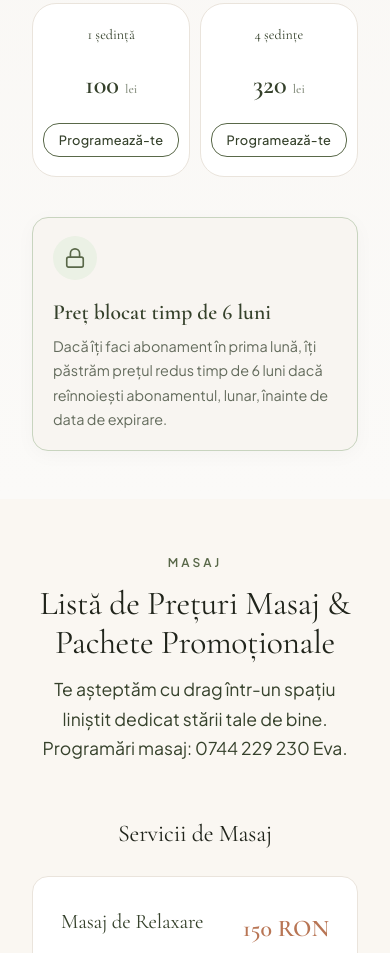
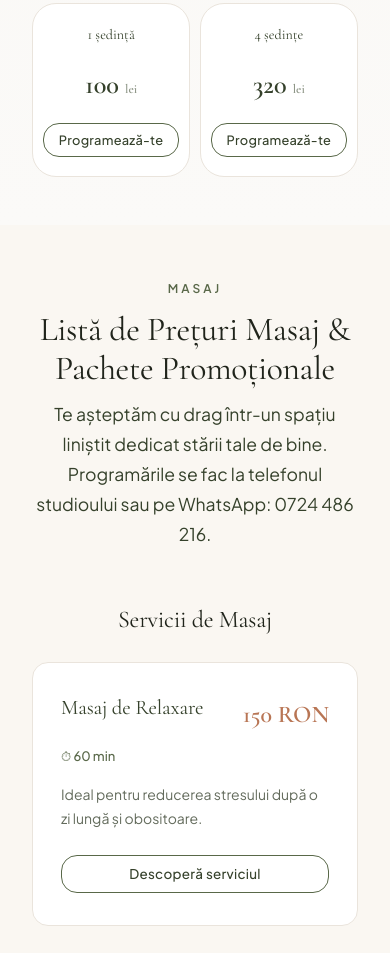
Before and after one commit to Matei1199/Bloom-Studio-Cluj, a website: page index.html in a window 390 px wide. Shown: the part 9068-10021 px from the top of the page. Drawn offline with nearby package versions, Linux system fonts and the light colour scheme.

Commit message:
fix: remove price lock banner and update all booking and contact numbers strictly to studio phone 0724 486 216

```diff
--- a/index.html
+++ b/index.html
@@ -365,11 +365,6 @@
         <div id="pricing-dynamic-container" class="reveal-on-scroll">
           <!-- Rendered via app.js -->
         </div>
-
-        <!-- 6-Month Price Retention Rule Banner -->
-        <div id="price-lock-container" class="reveal-on-scroll">
-          <!-- Rendered via app.js -->
-        </div>
       </div>
     </section>
 
@@ -380,7 +375,7 @@
           <span class="eyebrow-label">MASAJ</span>
           <h2>Listă de Prețuri Masaj & Pachete Promoționale</h2>
           <p style="margin-top: 0.75rem; font-size: 1.1rem; color: var(--sage-dark);">
-            Te așteptăm cu drag într-un spațiu liniștit dedicat stării tale de bine. Programări masaj: 0744 229 230 Eva.
+            Te așteptăm cu drag într-un spațiu liniștit dedicat stării tale de bine. Programările se fac la telefonul studioului sau pe WhatsApp: 0724 486 216.
           </p>
         </div>
 
@@ -471,7 +466,7 @@
                 <select id="booking-instructor-select" class="form-input">
                   <option value="Echipa Pilates Reformer">Echipa Pilates Reformer (Grup max 3)</option>
                   <option value="Echipa Pilates Mat">Echipa Pilates Mat</option>
-                  <option value="Masaj">Specialist Masaj (0744 229 230 Eva)</option>
+                  <option value="Masaj">Specialist Masaj (0724 486 216)</option>
                 </select>
               </div>
             </div>
@@ -773,8 +768,7 @@
             <strong>Duminică:</strong> La cerere
           </p>
           <p style="font-size: 0.8125rem;">
-            Telefon Studio: <a href="tel:+40724486216" style="color: var(--gold-champagne);">0724 486 216</a><br />
-            WhatsApp Eva (Masaj): <a href="https://wa.me/40744229230" target="_blank" style="color: var(--gold-champagne);">0744 229 230</a><br />
+            Telefon / WhatsApp Studio: <a href="tel:+40724486216" style="color: var(--gold-champagne);">0724 486 216</a><br />
             Instagram: <a href="https://www.instagram.com/bloompilatescluj/" target="_blank" style="color: var(--gold-champagne);">@bloompilatescluj</a>
           </p>
         </div>
--- a/js/app.js
+++ b/js/app.js
@@ -7,7 +7,6 @@ document.addEventListener("DOMContentLoaded", () => {
   initNavbar();
   initMobileMenu();
   renderPricingTabs();
-  renderPriceLockBanner();
   renderMassageCatalog();
   renderInstructors();
   renderGallery();
@@ -140,25 +139,6 @@ function renderPricingTabs() {
   });
 }
 
-/* Render 6-Month Price Retention Banner */
-function renderPriceLockBanner() {
-  const container = document.getElementById("price-lock-container");
-  if (!container || !window.BLOOM_CONFIG || !window.BLOOM_CONFIG.priceLockRule) return;
-  const rule = window.BLOOM_CONFIG.priceLockRule;
-  if (!rule.enabled) return;
-  container.innerHTML = `
-    <div class="price-lock-banner">
-      <div class="price-lock-icon">
-        <svg width="22" height="22" viewBox="0 0 24 24" fill="none" stroke="currentColor" stroke-width="1.8"><rect x="3" y="11" width="18" height="11" rx="2" ry="2"/><path d="M7 11V7a5 5 0 0 1 10 0v4"/></svg>
-      </div>
-      <div class="price-lock-text">
-        <strong>${rule.title}</strong>
-        <p>${rule.description}</p>
-      </div>
-    </div>
-  `;
-}
-
 /* Render Official Massage Treatments & Packages */
 function renderMassageCatalog() {
   const containerInd = document.getElementById("massage-individual-grid");
@@ -288,7 +268,7 @@ function initGlobalButtonListeners() {
     if (massagePkgBtn) {
       const packageName = massagePkgBtn.getAttribute("data-book-massage");
       const encodedMsg = encodeURIComponent(`Bună ziua! Doresc să mă programez la: ${packageName} la Bloom Studio.`);
-      window.open(`https://wa.me/40744229230?text=${encodedMsg}`, "_blank");
+      window.open(`https://wa.me/40724486216?text=${encodedMsg}`, "_blank");
     }
 
     const planBtn = e.target.closest("[data-book-plan]");
--- a/js/config.js
+++ b/js/config.js
@@ -34,12 +34,6 @@ const BLOOM_CONFIG = {
       "Masaj Relaxare Cluj",
       "Drenaj Limfatic Cluj"
     ]
-  },
-
-  priceLockRule: {
-    enabled: true,
-    title: "Preț blocat timp de 6 luni",
-    description: "Dacă îți faci abonament în prima lună, îți păstrăm prețul redus timp de 6 luni dacă reînnoiești abonamentul, lunar, înainte de data de expirare."
   },
 
   newsletter: {
@@ -161,9 +155,9 @@ const BLOOM_CONFIG = {
   // Massage Catalog
   massageCatalog: {
     therapist: "Masaj",
-    phone: "0744 229 230",
-    phoneTel: "tel:+40744229230",
-    introText: "Te așteptăm cu drag într-un spațiu liniștit dedicat stării tale de bine. Programări masaj: 0744 229 230 Eva.",
+    phone: "0724 486 216",
+    phoneTel: "tel:+40724486216",
+    introText: "Te așteptăm cu drag într-un spațiu liniștit dedicat stării tale de bine. Programările se fac la telefonul studioului sau pe WhatsApp: 0724 486 216.",
     individualServices: [
       { name: "Masaj de Relaxare", desc: "Ideal pentru reducerea stresului după o zi lungă și obositoare.", duration: "60 min", price: "150 RON" },
       { name: "Masaj Anticelulitic cu Bambus", desc: "Ajută la îmbunătăățirea circulației sangvine și la reducerea celulitei.", duration: "60 min", price: "150 RON" },
@@ -190,7 +184,7 @@ const BLOOM_CONFIG = {
       bio: "Te așteptăm în camera de masaj de la Bloom Studio cu tratamente de relaxare, drenaj limfatic brazilian, masaj anticelulitic cu bambus, decontractare musculară și masaj facial.",
       image: "assets/images/studio-lounge.jpg",
       social: "@bloompilatescluj",
-      phoneDirect: "0744 229 230"
+      phoneDirect: "0724 486 216"
     },
     {
       name: "Echipa Pilates Bloom",
@@ -233,7 +227,7 @@ const BLOOM_CONFIG = {
 
   faqs: [
     { question: "Este doar pentru femei?", answer: "Nu, sunt bine veniți și bărbații." },
-    { question: "Cum mă pot programa la masaj la Bloom Studio Cluj?", answer: "Te poți programa direct prin formularul de pe site sau o poți contacta pe colega noastră, Eva, la numărul de telefon / WhatsApp: 0744 229 230." },
+    { question: "Cum mă pot programa la masaj la Bloom Studio Cluj?", answer: "Te poți programa direct prin formularul de pe site sau ne poți contacta la numărul de telefon / WhatsApp al studioului: 0724 486 216." },
     { question: "Ce servicii de masaj sunt disponibile în studio?", answer: "Oferim Masaj de Relaxare (150 RON), Masaj Anticelulitic cu Bambus (150 RON), Drenaj Limfatic Brazilian (180 RON), Masaj de Decontractare Mușchi (160 RON), Masaj Facial (130 RON) și Peeling Corporal (100 RON), plus pachete promoționale avantajoase." },
     { question: "Pot veni la Reformer Pilates dacă nu am mai făcut niciodată?", answer: "Da! Clasele noastre sunt concepute pentru toate nivelurile. Grupele restrânse de maxim 3 persoane permit instructorului să îți ofere atenție individuală." },
     { question: "Unde este situat studioul Bloom în Cluj-Napoca?", answer: "Studioul nostru este situat pe Strada Aurel Vlaicu nr. 184, bloc C1, scara 2, parter, Cluj-Napoca (la granița dintre cartierele Mărăști și Someșeni, lângă Leroy Merlin)." },
@@ -249,7 +243,7 @@ const BLOOM_CONFIG = {
       date: "August 2026",
       readTime: "4 min lectură",
       image: "assets/images/studio-lounge.jpg",
-      content: `<p>Uneori, cel mai bun lucru pe care îl poți face pentru corpul tău este să îi oferi o oră de pauză. De acum, te poți programa la masaj în cadrul studioului nostru Bloom Studio din Cluj-Napoca!</p><p>Te așteptăm într-un spațiu liniștit, dedicat stării tale de bine. Programări masaj: <strong>0744 229 230 Eva</strong>.</p>`
+      content: `<p>Uneori, cel mai bun lucru pe care îl poți face pentru corpul tău este să îi oferi o oră de pauză. De acum, te poți programa la masaj în cadrul studioului nostru Bloom Studio din Cluj-Napoca!</p><p>Te așteptăm într-un spațiu liniștit, dedicat stării tale de bine. Programări: <strong>0724 486 216 (Telefon / WhatsApp)</strong>.</p>`
     },
     {
       id: "reformer-pilates-cluj",
```
